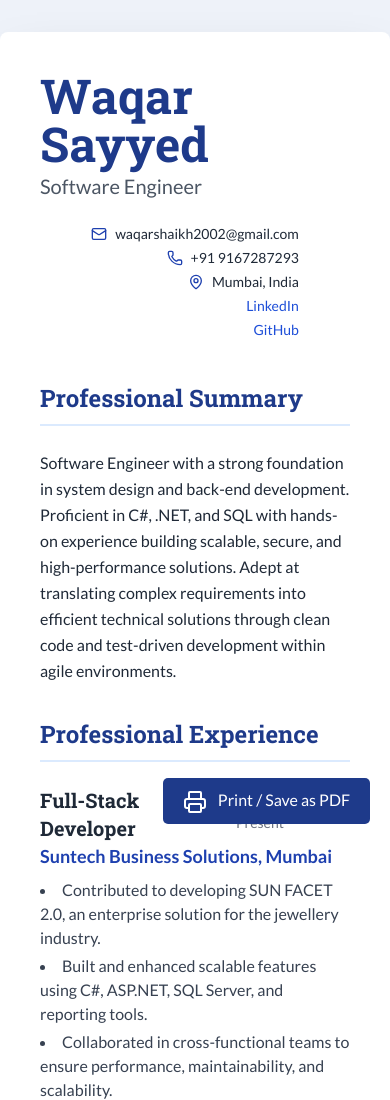
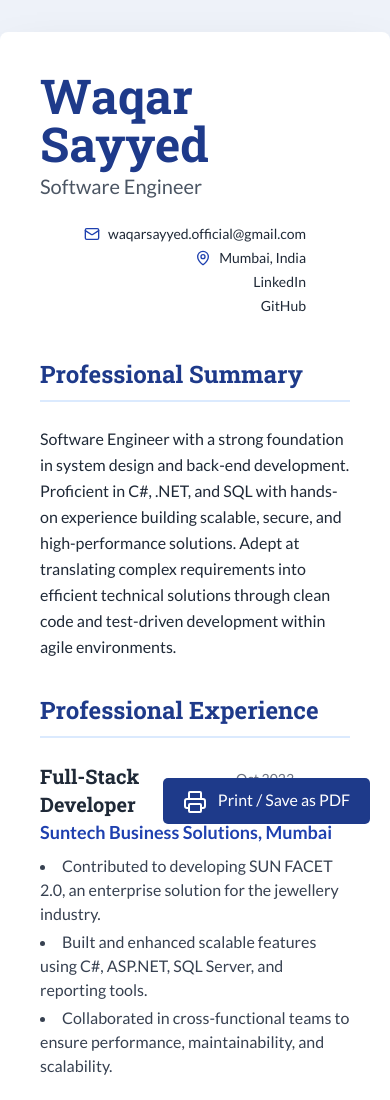
Before and after one commit to waqarsayyed01/my-portfolio, a plain HTML site: page index.html in a window 390 px wide. Shown: the top 1100 px of the page. Drawn offline with nearby package versions, Linux system fonts and the light colour scheme.

Commit message:
Update and Fix
Remove phone number, and update the mail id and fix the href link for contacts

```diff
--- a/index.html
+++ b/index.html
@@ -3,7 +3,7 @@
 <head>
     <meta charset="UTF-8">
     <meta name="viewport" content="width=device-width, initial-scale=1.0">
-    <title>Waqar Sayyed - Resume</title>
+    <title>Waqar Sayyed - Portfolio</title>
     <script src="https://cdn.tailwindcss.com"></script>
     <link href="https://fonts.googleapis.com/css2?family=Lato:wght@400;700&family=Roboto+Slab:wght@700&display=swap" rel="stylesheet">
     <script src="https://unpkg.com/lucide@latest"></script>
@@ -54,11 +54,11 @@
                 <p class="text-xl text-gray-600 mt-1">Software Engineer</p>
             </div>
             <div class="text-right mt-6 md:mt-0 text-sm">
-                <p class="flex items-center justify-end"><i data-lucide="mail" class="w-4 h-4 mr-2 text-blue-800"></i> waqarshaikh2002@gmail.com</p>
-                <p class="flex items-center justify-end mt-1"><i data-lucide="phone" class="w-4 h-4 mr-2 text-blue-800"></i> +91 9167287293</p>
+                <p class="flex items-center justify-end"><i data-lucide="mail" class="w-4 h-4 mr-2 text-blue-800"></i><a href="mailto:waqarsayyed.official@gmail.com" class="flex items-center hover:underline">waqarsayyed.official@gmail.com</a></p>
+                <!-- <p class="flex items-center justify-end mt-1"><i data-lucide="phone" class="w-4 h-4 mr-2 text-blue-800"></i> +91 9167287293</p> -->
                 <p class="flex items-center justify-end mt-1"><i data-lucide="map-pin" class="w-4 h-4 mr-2 text-blue-800"></i> Mumbai, India</p>
-                <p class="flex items-center justify-end mt-1"><a href="https://linkedin.com/in/waqarsayyed" class="flex items-center hover:underline text-blue-700"><i data-lucide="linkedin" class="w-4 h-4 mr-2"></i> LinkedIn</a></p>
-                <p class="flex items-center justify-end mt-1"><a href="https://github.com/Waqarshk01" class="flex items-center hover:underline text-blue-700"><i data-lucide="github" class="w-4 h-4 mr-2"></i> GitHub</a></p>
+                <p class="flex items-center justify-end mt-1"><a href="https://linkedin.com/in/waqarsayyed" class="flex items-center hover:underline"><i data-lucide="linkedin" class="w-4 h-4 mr-2 text-blue-800"></i> LinkedIn</a></p>
+                <p class="flex items-center justify-end mt-1"><a href="https://github.com/waqarsayyed01" class="flex items-center hover:underline"><i data-lucide="github" class="w-4 h-4 mr-2 text-blue-800"></i> GitHub</a></p>
             </div>
         </header>
 
```
